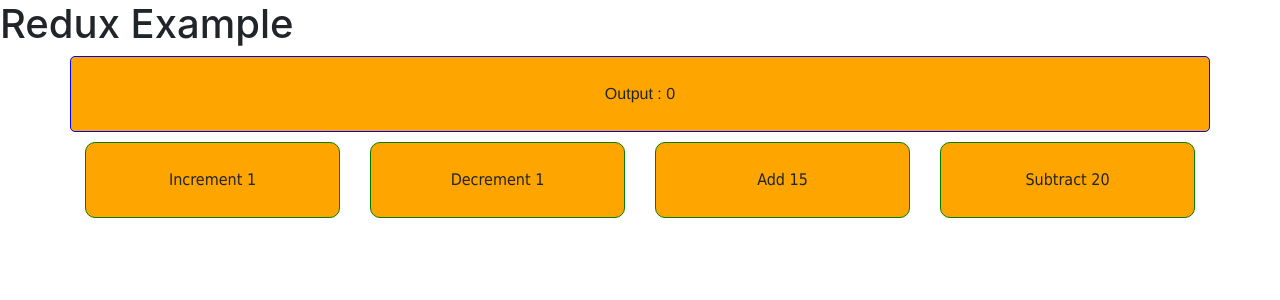
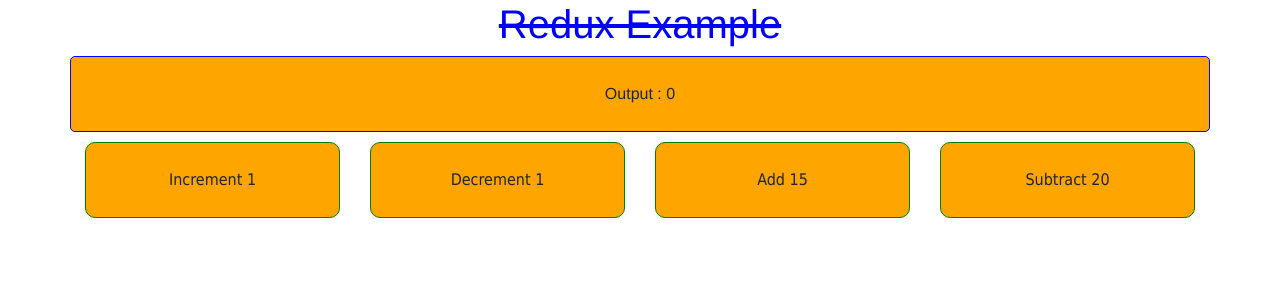
Before and after one commit to manikonda9/redux-counter-example, a React app in the folder src/: page / in a window 1280 px wide. Shown: the top 300 px of the page. Built offline with nearby package versions, Linux system fonts and the light colour scheme; the HTML template or start-up script is replaced by a standard one.

Commit message:
adding styles to Title

```diff
--- /dev/null
+++ b/src/App.css
@@ -0,0 +1,6 @@
+.main{
+    text-align: center;
+    color:blue;
+    font-family: 'Franklin Gothic Medium', 'Arial Narrow', Arial, sans-serif;
+    text-decoration-line: line-through;
+}
--- a/src/App.js
+++ b/src/App.js
@@ -1,6 +1,7 @@
 import React from "react";
 import ReactDOM from "react-dom";
 import Counter from "./containers/counter/counter";
+import './App.css';
 
 class App extends React.Component {
   constructor(props) {
@@ -12,7 +13,7 @@
   render() {
     return (
       <div>
-        <h1>{this.props.title}</h1>
+        <h1 className="main">{this.props.title}</h1>
         <Counter counter={this.state.counter} />
       </div>
     );
--- /dev/null
+++ b/src/containers/counter/counter.css
@@ -0,0 +1,6 @@
+.main{
+    text-align: center;
+    color:blue;
+    font-family: 'Franklin Gothic Medium', 'Arial Narrow', Arial, sans-serif;
+    text-decoration-line: line-through;
+}
--- a/src/containers/counter/counter.js
+++ b/src/containers/counter/counter.js
@@ -1,5 +1,6 @@
 import React from "react";
 import ReactDOM from "react-dom";
+import './counter.css';
 import { connect } from "react-redux";
 import "bootstrap/dist/css/bootstrap.min.css";
 import { INC, DEC, ADD, SUB, func } from "../../actions/index";
@@ -16,7 +17,7 @@
   render() {
     return (
       <div>
-        <h1>{this.props.title}</h1>
+        <h1 className="main">{this.props.title}</h1>
         <Output counter={this.props.ctr} />
         <div className="container">
           <div className="row">
```
Also changed, not shown: 1 other file (tests, documents, lock files or other folders).
